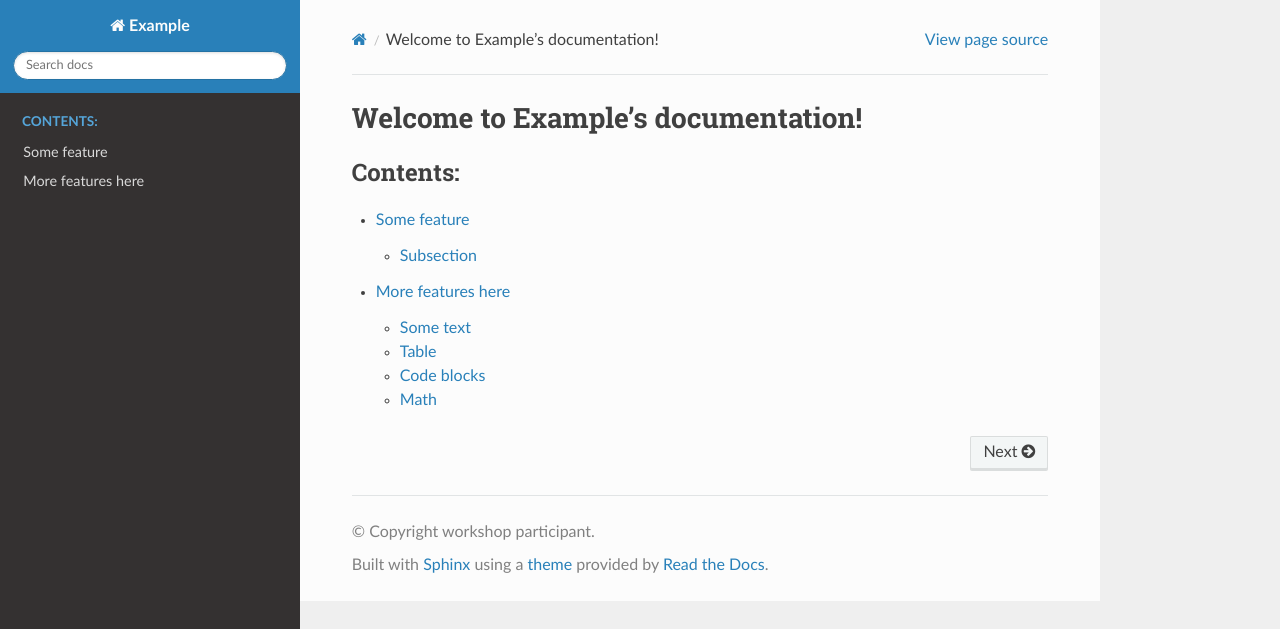
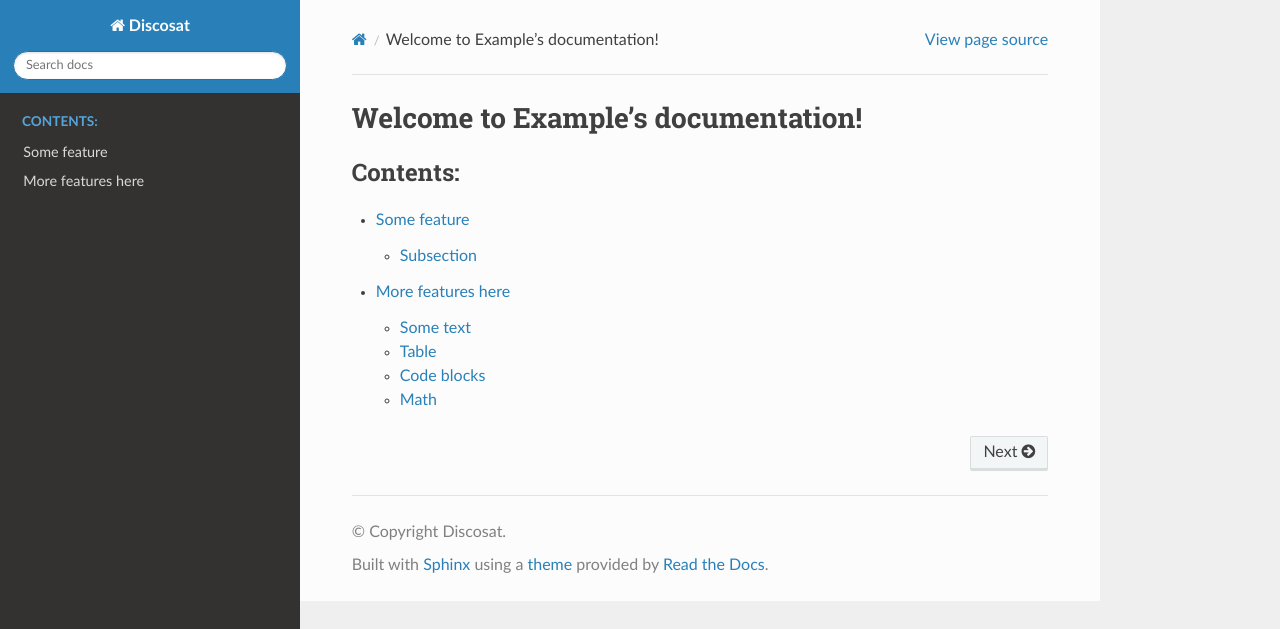
Before and after one commit to discosat/discosat.github.io, a Sphinx documentation site: the page built from doc/index.rst, in a window 1280 px wide. Shown: the top 629 px of the page. Built offline with Sphinx 7.4.7 and the Read the Docs theme 2.0.0, drawn with Linux system fonts in a browser that asks for light colours.

Commit message:
Update conf.py

```diff
--- a/doc/conf.py
+++ b/doc/conf.py
@@ -6,9 +6,9 @@
 # -- Project information -----------------------------------------------------
 # https://www.sphinx-doc.org/en/master/usage/configuration.html#project-information
 
-project = 'Example'
-copyright = 'workshop participant'
-author = 'workshop participant'
+project = 'Discosat'
+copyright = 'Discosat'
+author = 'Discosat'
 release = '0.1'
 
 
```
